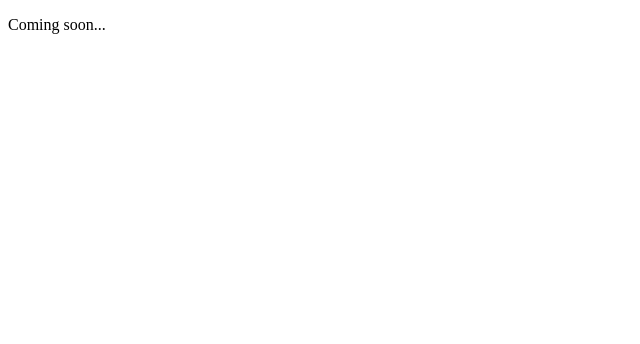
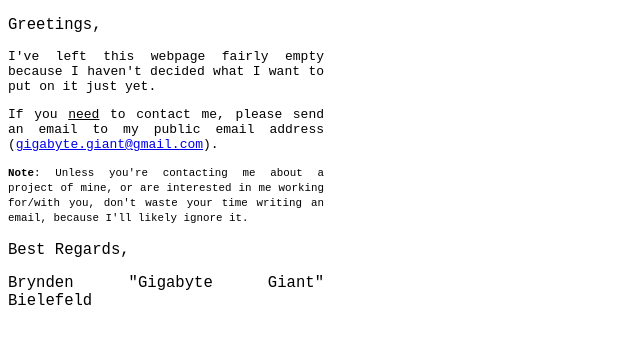
Before and after one commit to bytorbrynden/gigabyte-giant.github.io, a plain HTML site: page index.html in a window 1280 px wide. Shown: the whole page, without its empty margins (0-640 px from the left). Drawn offline with Linux system fonts and the light colour scheme.

Commit message:
Added a message with information about contacting me
Signed-off-by: Gigabyte-Giant <brynden.bielefeld@hotmail.com>

```diff
--- a/index.html
+++ b/index.html
@@ -3,16 +3,22 @@
     <head>
         <title>Gigabyte Giant - Writer of code, maker of bugs</title>
 
-        <meta property="og:title" content="Brynden Bielefeld's official site" />
-        <meta property="og:type" content="website" />
-        <meta property="og:image" content="https://gigabyte-giant.github.io/images/me/1.jpg" />
-        <meta property="og:url" content="https://gigabyte-giant.github.io/" />
-        <meta property="og:description" content="The official site of Brynden 'Gigabyte Giant' Bielefeld; a teenager with an interest in pretty much anything related to technology." />
-        <meta name="description" content="The official site of Brynden 'Gigabyte Giant' Bielefeld; a teenager with an interest in pretty much anything related to technology." />
-
-        <link rel="author" href="https://plus.google.com/+GigabyteGiant" />
+        <link rel="stylesheet" href="./styles/main.css" />
     </head>
     <body>
-        <p>Coming soon...</p>
+        <div class="message">
+            <div class="heading">
+                <p>Greetings,</p>
+            </div>
+            <div class="body">
+                <p>I've left this webpage fairly empty because I haven't decided what I want to put on it just yet.</p>
+                <p>If you <span class="underline">need</span> to contact me, please send an email to my public email address (<a href="mailto:gigabyte.giant@gmail.com">gigabyte.giant@gmail.com</a>).</p>
+                <p><small><strong>Note</strong>: Unless you're contacting me about a project of mine, or are interested in me working for/with you, don't waste your time writing an email, because I'll likely ignore it.</small></p>
+            </div>
+            <div class="signature">
+                <p>Best Regards,</p>
+                <p>Brynden "Gigabyte Giant" Bielefeld</p>
+            </div>
+        </div>
     </body>
 </html>
--- /dev/null
+++ b/styles/main.css
@@ -0,0 +1,20 @@
+* {
+    font-family: monospace;
+}
+
+.underline {
+    text-decoration: underline;
+}
+
+.message {
+    width: 25%;
+    text-align: justify;
+}
+
+.message .heading {
+    font-size: 1.2em;
+}
+
+.message .signature {
+    font-size: 1.2em;
+}
```
